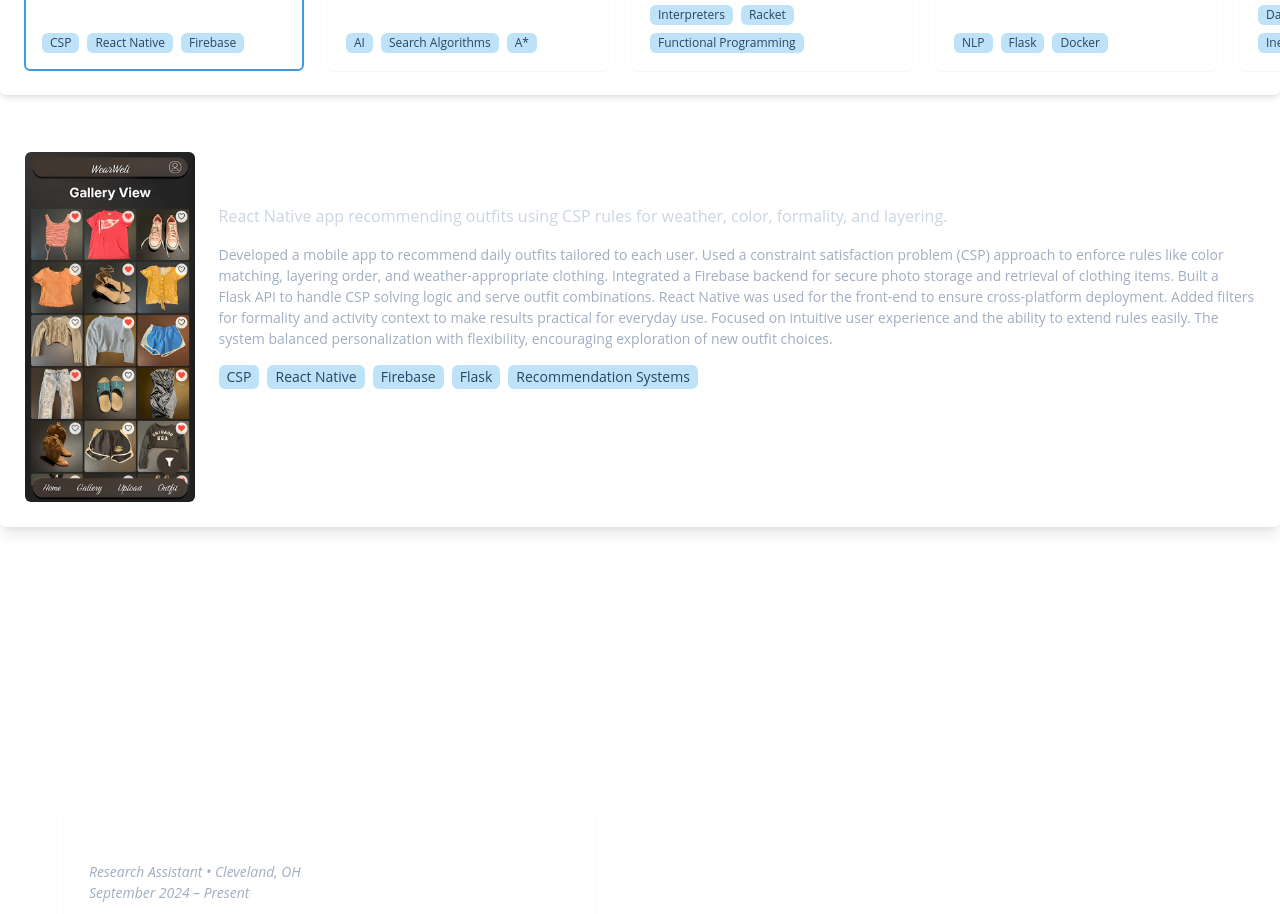
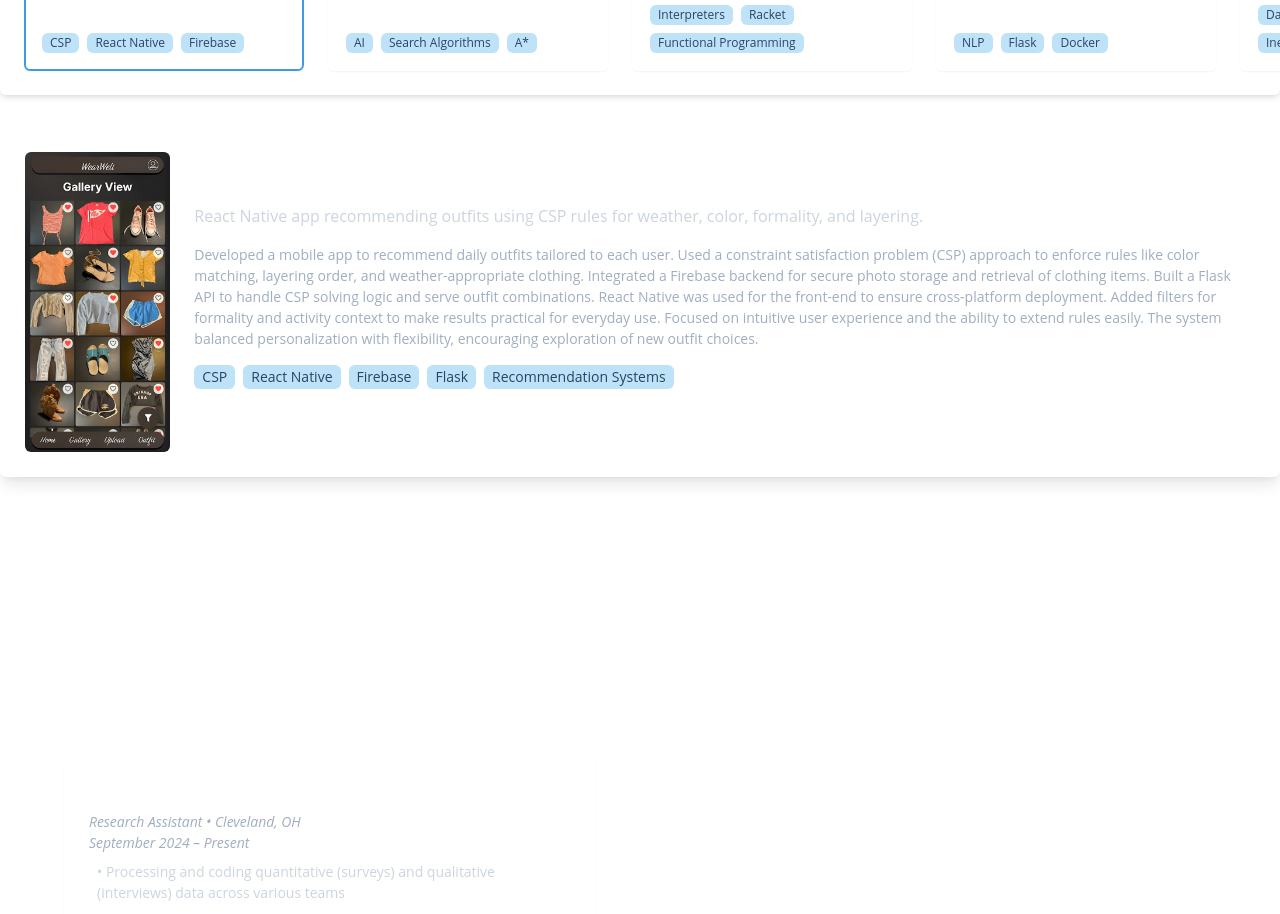
Before and after one commit to LPastore25/personal-website, a Next.js app: page / in a window 1280 px wide. Shown: the part 1300-2214 px from the top of the page. Built offline with nearby package versions, Linux system fonts and the light colour scheme.

Commit message:
Made all images positioned to left in detailed view

```diff
--- a/src/components/ProjectsMatrix.tsx
+++ b/src/components/ProjectsMatrix.tsx
@@ -9,31 +9,13 @@ import {
   Flex
 } from '@chakra-ui/react'
 import { motion } from 'framer-motion'
-import { useState, useEffect } from 'react'
+import { useState } from 'react'
 import { csProjects } from '../data/ProjectData'
 
 const MotionBox = motion(Box)
 
 export default function ProjectsMatrix() {
   const [selectedProject, setSelectedProject] = useState(csProjects[0])
-  const [isPortrait, setIsPortrait] = useState(false)
-
-  // Detect orientation
-  const handleImageLoad = (e: React.SyntheticEvent<HTMLImageElement>) => {
-    const { naturalWidth, naturalHeight } = e.currentTarget
-    setIsPortrait(naturalHeight > naturalWidth)
-  }
-
-  // Preload orientation on project change
-  useEffect(() => {
-    if (selectedProject?.image) {
-      const img = new window.Image()
-      img.src = selectedProject.image
-      img.onload = () => {
-        setIsPortrait(img.naturalHeight > img.naturalWidth)
-      }
-    }
-  }, [selectedProject])
 
   return (
     <Box as="section" id="projects" py={[16, 24]} maxW="7xl" mx="auto">
@@ -110,28 +92,25 @@ export default function ProjectsMatrix() {
           bg="whiteAlpha.200"
           border="1px solid"
           borderColor="whiteAlpha.200"
-          maxH={selectedProject.image ? '400px' : 'none'}
-          h={selectedProject.image ? '400px' : 'auto'}
+          h="auto"
           overflow="hidden"
           initial={{ opacity: 0, y: 10 }}
           animate={{ opacity: 1, y: 0 }}
           transition={{ duration: 0.3 }}
         >
-          {selectedProject.image ? (
-            isPortrait ? (
-              // Portrait → left
-              <Flex direction="row" gap={6} align="flex-start" h="100%">
-                <Box flex="0 0 auto" h="100%" maxW="40%">
+          <Flex direction="row" gap={6} align="flex-start">
+            {selectedProject.image && (
+              <Box flex="0 0 auto" maxW="40%" h="100%">
                 <Image
                   src={selectedProject.image}
                   alt={selectedProject.title}
                   borderRadius="md"
-                    h="100%"
-                    w="auto"
                   objectFit="contain"
-                    onLoad={handleImageLoad}
+                  maxH="300px"
+                  w="100%"
                 />
               </Box>
+            )}
             <VStack spacing={4} align="start" flex="1" overflow="hidden">
               <Heading size="lg" color="whiteAlpha.900">
                 {selectedProject.title}
@@ -151,60 +130,6 @@ export default function ProjectsMatrix() {
               </HStack>
             </VStack>
           </Flex>
-            ) : (
-              // Landscape → top
-              <VStack spacing={4} align="start" h="100%">
-                <Box w="100%" maxH="200px">
-                  <Image
-                    src={selectedProject.image}
-                    alt={selectedProject.title}
-                    borderRadius="md"
-                    h="100%"
-                    w="auto"
-                    objectFit="contain"
-                    mx="auto"
-                    onLoad={handleImageLoad}
-                  />
-                </Box>
-                <Heading size="lg" color="whiteAlpha.900">
-                  {selectedProject.title}
-                </Heading>
-                <Text color="gray.300">{selectedProject.description}</Text>
-                {selectedProject.details && (
-                  <Text color="gray.400" fontSize="sm">
-                    {selectedProject.details}
-                  </Text>
-                )}
-                <HStack spacing={2} wrap="wrap">
-                  {selectedProject.tags.map((tag, i) => (
-                    <Tag key={i} colorScheme="blue">
-                      {tag}
-                    </Tag>
-                  ))}
-                </HStack>
-              </VStack>
-            )
-          ) : (
-            // No image → shrink box
-            <VStack spacing={4} align="start">
-              <Heading size="lg" color="whiteAlpha.900">
-                {selectedProject.title}
-              </Heading>
-              <Text color="gray.300">{selectedProject.description}</Text>
-              {selectedProject.details && (
-                <Text color="gray.400" fontSize="sm">
-                  {selectedProject.details}
-                </Text>
-              )}
-              <HStack spacing={2} wrap="wrap">
-                {selectedProject.tags.map((tag, i) => (
-                  <Tag key={i} colorScheme="blue">
-                    {tag}
-                  </Tag>
-                ))}
-              </HStack>
-            </VStack>
-          )}
         </MotionBox>
       )}
     </Box>
```
Lines whose indentation alone changed are shown as unchanged.
